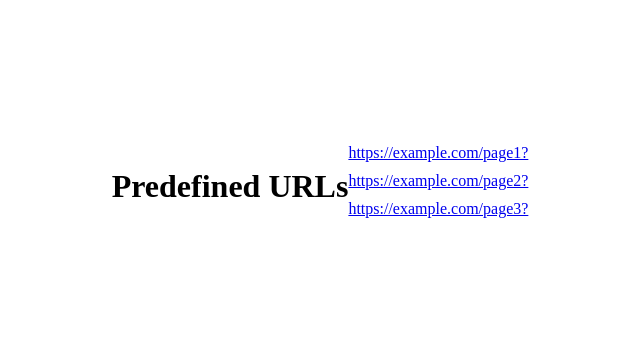
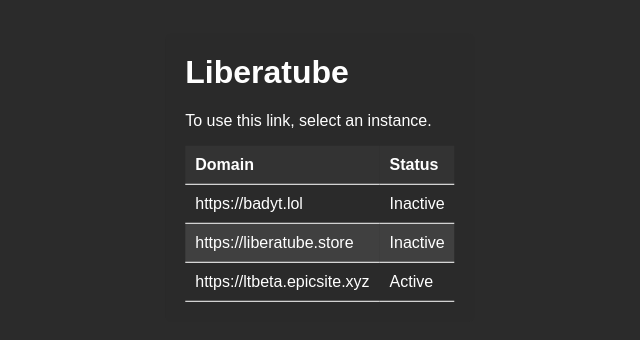
Before and after one commit to GoldDominik893/liberatube-instances, a plain HTML site: page index.html in a window 1280 px wide. Shown: the part 222-562 px from the top of the page, without its empty margins (320-960 px from the left). Drawn offline with Linux system fonts and the light colour scheme.

Commit message:
Update index.html

```diff
--- a/index.html
+++ b/index.html
@@ -1,28 +1,70 @@
 <!DOCTYPE html>
 <html>
 <head>
-  <title>Predefined URLs</title>
+  <title>Select an instance</title>
   <style>
     body {
-      display: flex;
-      justify-content: center;
-      align-items: center;
-      height: 100vh;
-    }
-
-    ul {
-      list-style-type: none;
+      background-color: #2b2b2b;
+      color: #ffffff;
+      font-family: Arial, sans-serif;
+      margin: 0;
       padding: 0;
     }
 
-    li {
-      margin-bottom: 10px;
+    .widget {
+      background-color: rgba(43, 43, 43, 0.9);
+      border-radius: 5px;
+      padding: 20px;
+      position: absolute;
+      top: 50%;
+      left: 50%;
+      transform: translate(-50%, -50%);
+    }
+
+    h1 {
+      margin-top: 0;
+    }
+
+    table {
+      width: 100%;
+      border-collapse: collapse;
+    }
+
+    th, td {
+      padding: 10px;
+      text-align: left;
+      border-bottom: 1px solid #ffffff;
+    }
+
+    th {
+      background-color: #333333;
+      color: #ffffff;
+    }
+
+    tr:nth-child(even) {
+      background-color: rgba(255, 255, 255, 0.1);
+    }
+
+    a {
+      color: #ffffff;
+      text-decoration: none;
     }
   </style>
 </head>
 <body>
-  <h1>Predefined URLs</h1>
-  <ul id="urlList"></ul>
+  <div class="widget">
+    <h1>Liberatube</h1>
+    <p>To use this link, select an instance.</p>
+    <table>
+      <thead>
+        <tr>
+          <th>Domain</th>
+          <th>Status</th>
+        </tr>
+      </thead>
+      <tbody id="urlList"></tbody>
+    </table>
+  </div>
 
   <script>
     // Get URL parameters
@@ -38,19 +80,24 @@
       const urlParams = getUrlParams();
 
       const predefinedUrls = [
-        'https://example.com/page1',
-        'https://example.com/page2',
-        'https://example.com/page3'
+        { url: 'https://badyt.lol', status: 'Inactive' },
+        { url: 'https://liberatube.store', status: 'Inactive' },
+        { url: 'https://ltbeta.epicsite.xyz', status: 'Active' }
       ];
 
-      predefinedUrls.forEach(function(url) {
-        const li = document.createElement('li');
-        const paramUrl = url + '?' + urlParams.toString();
+      predefinedUrls.forEach(function(item) {
+        const tr = document.createElement('tr');
+        const paramUrl = urlParams.toString() ? item.url + '?' + urlParams.toString() : item.url;
         const link = document.createElement('a');
         link.href = paramUrl;
         link.textContent = paramUrl;
-        li.appendChild(link);
-        urlList.appendChild(li);
+        const tdUrl = document.createElement('td');
+        tdUrl.appendChild(link);
+        const tdStatus = document.createElement('td');
+        tdStatus.textContent = item.status;
+        tr.appendChild(tdUrl);
+        tr.appendChild(tdStatus);
+        urlList.appendChild(tr);
       });
     }
 
```
